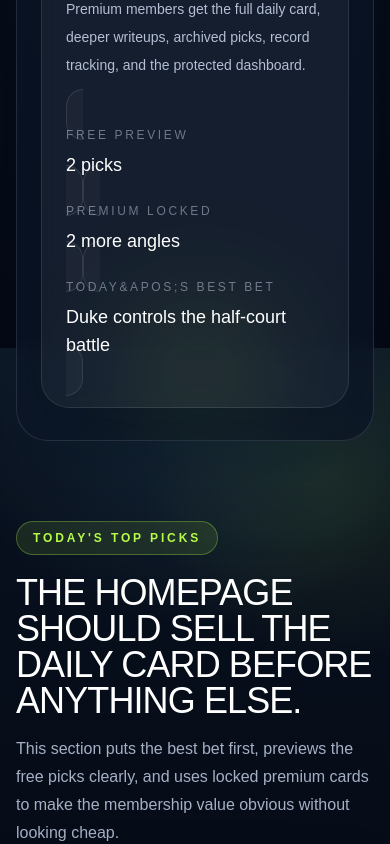
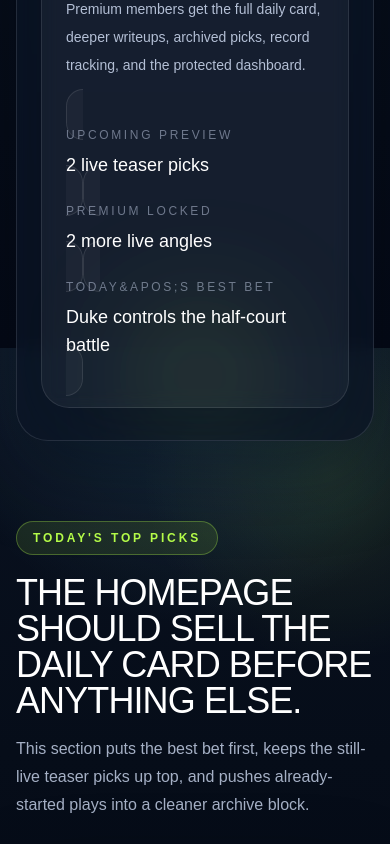
Before and after one commit to Sharplines12/sharplines, a Next.js app: page / in a window 390 px wide. Shown: the part 1340-2184 px from the top of the page. Built offline with nearby package versions, Linux system fonts and the light colour scheme; no server answers; the database is empty.

Commit message:
Split picks into upcoming and archived sections

```diff
--- a/app/daily-picks/page.tsx
+++ b/app/daily-picks/page.tsx
@@ -22,7 +22,7 @@ export default async function DailyPicksPage() {
       <SectionHeading
         eyebrow="Daily Picks"
         title="Daily top picks sit at the center of the whole product."
-        copy="Free users can scan the headline plays and preview limited analysis. The full card, deeper writeups, and extra leans stay behind the premium wall."
+        copy="Free users can scan the headline plays and preview limited analysis. Upcoming picks stay in the teaser flow, while already-started plays drop into an archive area below so the board keeps its timing honest."
       />
 
       <DailyPicksBrowser cards={dailyCards} freePreviewCount={siteConfig.freePreviewCount} />
--- a/app/page.tsx
+++ b/app/page.tsx
@@ -15,6 +15,7 @@ import { SectionHeading } from "@/components/section-heading";
 import { SportsbookCard } from "@/components/sportsbook-card";
 import { siteConfig } from "@/lib/data";
 import { getArticles, getDailyCards, getGuides, getSportsbooks, getTodayCard } from "@/lib/content";
+import { splitCardPicks } from "@/lib/pick-timing";
 
 export const metadata: Metadata = {
   title: `${siteConfig.name} | Daily Top Picks`,
@@ -30,9 +31,9 @@ export default async function HomePage() {
     getGuides(),
     getSportsbooks()
   ]);
-  const bestBet = todayCard.picks.find((pick) => pick.isBestBet) ?? todayCard.picks[0];
-  const freePicks = todayCard.picks.slice(0, siteConfig.freePreviewCount);
-  const lockedPicks = todayCard.picks.slice(siteConfig.freePreviewCount);
+  const { upcomingPicks, archivedPicks, freeUpcomingPicks, lockedUpcomingPicks, bestUpcomingPick, bestAvailablePick } =
+    splitCardPicks(todayCard, "All sports", siteConfig.freePreviewCount);
+  const bestBet = bestUpcomingPick ?? bestAvailablePick;
 
   return (
     <div className="pb-16">
@@ -89,9 +90,9 @@ export default async function HomePage() {
               </p>
               <div className="mt-6 space-y-3">
                 {[
-                  { label: "Free preview", value: `${siteConfig.freePreviewCount} picks`, href: "/daily-picks" },
-                  { label: "Premium locked", value: `${lockedPicks.length} more angles`, href: "/pricing" },
-                  { label: "Today&apos;s best bet", value: bestBet.pickTitle, href: "/daily-picks" }
+                  { label: "Upcoming preview", value: `${freeUpcomingPicks.length} live teaser picks`, href: "/daily-picks" },
+                  { label: "Premium locked", value: `${lockedUpcomingPicks.length} more live angles`, href: "/pricing" },
+                  { label: "Today&apos;s best bet", value: bestBet?.pickTitle ?? "Archive in review", href: "/daily-picks" }
                 ].map((item) => (
                   <Link
                     key={item.label}
@@ -112,18 +113,19 @@ export default async function HomePage() {
         <SectionHeading
           eyebrow="Today&apos;s Top Picks"
           title="The homepage should sell the daily card before anything else."
-          copy="This section puts the best bet first, previews the free picks clearly, and uses locked premium cards to make the membership value obvious without looking cheap."
+          copy="This section puts the best bet first, keeps the still-live teaser picks up top, and pushes already-started plays into a cleaner archive block."
         />
         <div className="mt-8 space-y-6">
-          <BestBetBanner pick={bestBet} locked />
+          {bestBet ? <BestBetBanner pick={bestBet} locked /> : null}
+          {upcomingPicks.length ? (
             <div className="grid gap-6 lg:grid-cols-[1.05fr_0.95fr]">
               <div className="space-y-4">
-              {freePicks.map((pick) => (
+                {freeUpcomingPicks.map((pick) => (
                   <PickRow key={pick.id} pick={pick} />
                 ))}
               </div>
               <div className="space-y-4">
-              {lockedPicks.map((pick) => (
+                {lockedUpcomingPicks.map((pick) => (
                   <LockedPickCard key={pick.id} pick={pick} />
                 ))}
                 <div className="panel p-5">
@@ -137,6 +139,34 @@ export default async function HomePage() {
                 </div>
               </div>
             </div>
+          ) : (
+            <div className="panel p-6">
+              <p className="text-xs uppercase tracking-[0.18em] text-mist/45">Archive mode</p>
+              <h3 className="mt-3 text-3xl uppercase text-white">The live teaser has rolled forward.</h3>
+              <p className="mt-4 max-w-3xl text-sm leading-7 text-mist/70">
+                Today&apos;s visible card has already started, so the homepage preview now leans on the archive block
+                instead of pretending old starts are still upcoming.
+              </p>
+            </div>
+          )}
+          {archivedPicks.length ? (
+            <div className="panel p-6">
+              <div className="flex flex-col gap-2 sm:flex-row sm:items-end sm:justify-between">
+                <div>
+                  <p className="text-xs uppercase tracking-[0.18em] text-mist/45">Archive preview</p>
+                  <h3 className="mt-2 text-3xl uppercase text-white">Started or graded plays move down here.</h3>
+                </div>
+                <Link href="/results" className="text-sm uppercase tracking-[0.18em] text-aqua hover:text-white">
+                  See full results
+                </Link>
+              </div>
+              <div className="mt-5 grid gap-4">
+                {archivedPicks.slice(0, 2).map((pick) => (
+                  <PickRow key={pick.id} pick={pick} />
+                ))}
+              </div>
+            </div>
+          ) : null}
         </div>
       </section>
 
--- a/components/daily-picks-browser.tsx
+++ b/components/daily-picks-browser.tsx
@@ -5,6 +5,7 @@ import { BestBetBanner } from "@/components/best-bet-banner";
 import { LockedPickCard } from "@/components/locked-pick-card";
 import { PickRow } from "@/components/pick-row";
 import type { DailyCard } from "@/lib/data";
+import { splitCardPicks } from "@/lib/pick-timing";
 
 type DailyPicksBrowserProps = {
   cards: DailyCard[];
@@ -21,11 +22,18 @@ export function DailyPicksBrowser({ cards, freePreviewCount }: DailyPicksBrowser
   );
 
   const selectedCard = cards.find((card) => card.date === date) ?? cards[0];
-
-  const filteredPicks = selectedCard.picks.filter((pick) => sport === "All sports" || pick.sport === sport);
-  const bestBet = filteredPicks.find((pick) => pick.isBestBet) ?? filteredPicks[0];
-  const freePicks = filteredPicks.slice(0, freePreviewCount);
-  const lockedPicks = filteredPicks.slice(freePreviewCount);
+  const {
+    filteredPicks,
+    upcomingPicks,
+    archivedPicks,
+    freeUpcomingPicks,
+    lockedUpcomingPicks,
+    bestUpcomingPick,
+    bestAvailablePick
+  } = useMemo(
+    () => splitCardPicks(selectedCard, sport, freePreviewCount),
+    [freePreviewCount, selectedCard, sport]
+  );
 
   return (
     <div className="space-y-6">
@@ -62,20 +70,69 @@ export function DailyPicksBrowser({ cards, freePreviewCount }: DailyPicksBrowser
         </div>
       </div>
 
-      {bestBet ? <BestBetBanner pick={bestBet} locked /> : null}
+      {bestUpcomingPick ? (
+        <BestBetBanner pick={bestUpcomingPick} locked />
+      ) : bestAvailablePick ? (
+        <div className="panel p-6">
+          <p className="text-xs uppercase tracking-[0.18em] text-mist/45">Archive mode</p>
+          <h2 className="mt-3 text-3xl uppercase text-white">Today&apos;s teaser card has moved into the archive.</h2>
+          <p className="mt-4 max-w-3xl text-sm leading-7 text-mist/70">
+            Every filtered pick on this card has already started or been graded. The live teaser area below now shows
+            archived entries so the board still reads cleanly instead of pretending old starts are still upcoming.
+          </p>
+        </div>
+      ) : null}
 
+      {upcomingPicks.length ? (
+        <section className="space-y-4">
+          <div className="flex flex-col gap-2 sm:flex-row sm:items-end sm:justify-between">
+            <div>
+              <p className="text-xs uppercase tracking-[0.18em] text-mist/45">Upcoming card</p>
+              <h2 className="mt-2 text-3xl uppercase text-white">Only the still-live teaser stays up front.</h2>
+            </div>
+            <p className="text-sm text-mist/60">
+              {upcomingPicks.length} upcoming pick{upcomingPicks.length === 1 ? "" : "s"} still on the board
+            </p>
+          </div>
           <div className="grid gap-6 lg:grid-cols-[1.05fr_0.95fr]">
             <div className="space-y-4">
-          {freePicks.map((pick) => (
+              {freeUpcomingPicks.map((pick) => (
                 <PickRow key={pick.id} pick={pick} />
               ))}
             </div>
             <div className="space-y-4">
-          {lockedPicks.map((pick) => (
+              {lockedUpcomingPicks.map((pick) => (
                 <LockedPickCard key={pick.id} pick={pick} />
               ))}
             </div>
           </div>
+        </section>
+      ) : null}
+
+      {archivedPicks.length ? (
+        <section className="space-y-4">
+          <div className="flex flex-col gap-2 sm:flex-row sm:items-end sm:justify-between">
+            <div>
+              <p className="text-xs uppercase tracking-[0.18em] text-mist/45">Archived card area</p>
+              <h2 className="mt-2 text-3xl uppercase text-white">Already-started and graded plays move down here.</h2>
+            </div>
+            <p className="text-sm text-mist/60">
+              {archivedPicks.length} archived pick{archivedPicks.length === 1 ? "" : "s"}
+            </p>
+          </div>
+          <div className="grid gap-4">
+            {archivedPicks.map((pick) => (
+              <PickRow key={pick.id} pick={pick} />
+            ))}
+          </div>
+        </section>
+      ) : null}
+
+      {!filteredPicks.length ? (
+        <div className="panel p-6">
+          <p className="text-sm text-mist/70">No picks match that filter yet.</p>
+        </div>
+      ) : null}
     </div>
   );
 }
--- /dev/null
+++ b/lib/pick-timing.ts
@@ -0,0 +1,127 @@
+import type { DailyCard, PickEntry } from "@/lib/data";
+
+const monthIndex: Record<string, number> = {
+  January: 0,
+  February: 1,
+  March: 2,
+  April: 3,
+  May: 4,
+  June: 5,
+  July: 6,
+  August: 7,
+  September: 8,
+  October: 9,
+  November: 10,
+  December: 11
+};
+
+type DateParts = {
+  year: number;
+  month: number;
+  day: number;
+};
+
+function parseDateLabel(dateLabel: string): DateParts {
+  const match = dateLabel.match(/^([A-Za-z]+)\s+(\d{1,2}),\s+(\d{4})$/);
+
+  if (!match) {
+    throw new Error(`Unsupported date label: ${dateLabel}`);
+  }
+
+  const [, monthName, day, year] = match;
+
+  return {
+    year: Number(year),
+    month: monthIndex[monthName],
+    day: Number(day)
+  };
+}
+
+function compareDateParts(a: DateParts, b: DateParts) {
+  if (a.year !== b.year) {
+    return a.year - b.year;
+  }
+
+  if (a.month !== b.month) {
+    return a.month - b.month;
+  }
+
+  return a.day - b.day;
+}
+
+function getEasternNowParts(now = new Date()) {
+  const parts = new Intl.DateTimeFormat("en-US", {
+    timeZone: "America/New_York",
+    year: "numeric",
+    month: "long",
+    day: "numeric",
+    hour: "numeric",
+    minute: "2-digit",
+    hour12: false
+  }).formatToParts(now);
+
+  const partMap = Object.fromEntries(parts.map((part) => [part.type, part.value]));
+
+  return {
+    date: parseDateLabel(`${partMap.month} ${partMap.day}, ${partMap.year}`),
+    minutes: Number(partMap.hour) * 60 + Number(partMap.minute)
+  };
+}
+
+function parseStartTimeToMinutes(startTime: string) {
+  const match = startTime.match(/(\d{1,2}):(\d{2})\s*(AM|PM)/i);
+
+  if (!match) {
+    return Number.MAX_SAFE_INTEGER;
+  }
+
+  const [, hourText, minuteText, meridiem] = match;
+  let hour = Number(hourText) % 12;
+
+  if (meridiem.toUpperCase() === "PM") {
+    hour += 12;
+  }
+
+  return hour * 60 + Number(minuteText);
+}
+
+export function isArchivedPick(cardDateLabel: string, pick: PickEntry, now = new Date()) {
+  if (pick.result !== "pending") {
+    return true;
+  }
+
+  const cardDate = parseDateLabel(cardDateLabel);
+  const currentEastern = getEasternNowParts(now);
+  const dateComparison = compareDateParts(cardDate, currentEastern.date);
+
+  if (dateComparison < 0) {
+    return true;
+  }
+
+  if (dateComparison > 0) {
+    return false;
+  }
+
+  return parseStartTimeToMinutes(pick.startTime) <= currentEastern.minutes;
+}
+
+export function splitCardPicks(card: DailyCard, sport: string, freePreviewCount: number, now = new Date()) {
+  const filteredPicks = card.picks.filter((pick) => sport === "All sports" || pick.sport === sport);
+  const upcomingPicks = filteredPicks.filter((pick) => !isArchivedPick(card.date, pick, now));
+  const archivedPicks = filteredPicks.filter((pick) => isArchivedPick(card.date, pick, now));
+
+  return {
+    filteredPicks,
+    upcomingPicks,
+    archivedPicks,
+    freeUpcomingPicks: upcomingPicks.slice(0, freePreviewCount),
+    lockedUpcomingPicks: upcomingPicks.slice(freePreviewCount),
+    bestUpcomingPick: upcomingPicks.find((pick) => pick.isBestBet) ?? upcomingPicks[0] ?? null,
+    bestAvailablePick:
+      upcomingPicks.find((pick) => pick.isBestBet) ??
+      upcomingPicks[0] ??
+      archivedPicks.find((pick) => pick.isBestBet) ??
+      archivedPicks[0] ??
+      null
+  };
+}
```
Lines whose indentation alone changed are shown as unchanged.
